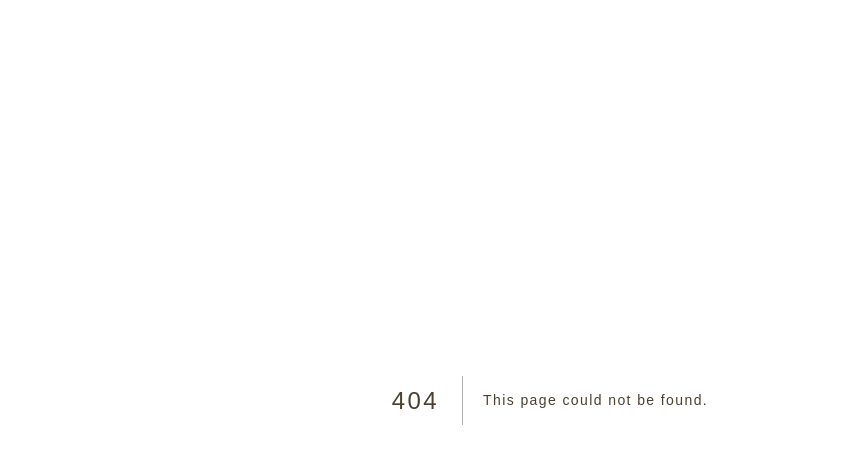
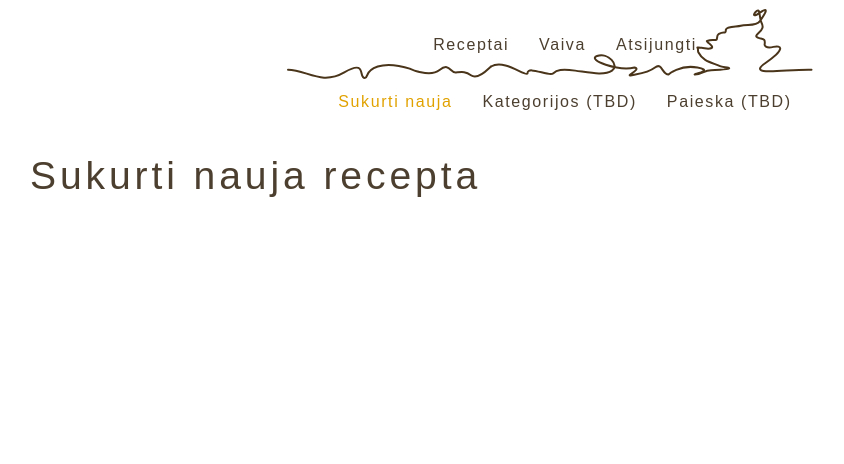
Before and after one commit to vaivabraz/recipes-frontend, a Next.js app: page /createNewRecipe in a window 1280 px wide. Before the commit this address had no page. Shown: the top 464 px of the page, without its empty margins (90-934 px from the left). Built offline with nearby package versions, Linux system fonts and the light colour scheme.

Commit message:
added new recipe page

```diff
--- a/src/components/Layout/SubMenu.tsx
+++ b/src/components/Layout/SubMenu.tsx
@@ -5,7 +5,7 @@ const SubMenu = () => (
   <SubMenuContainer>
     <MenuList>
       <MenuItem>
-        <Link href="/createNew" title="Sukurti nauja"></Link>
+        <Link href="/createNewRecipe" title="Sukurti nauja"></Link>
       </MenuItem>
       <MenuItem>
         <Text>Kategorijos (TBD)</Text>
--- /dev/null
+++ b/src/pages/createNewRecipe.tsx
@@ -0,0 +1,22 @@
+import { Layout } from "../components";
+import styled from "styled-components";
+
+const CreateNewRecipe = () => {
+  return (
+    <Layout>
+      <BodyContainer>
+        <Title>
+          <h1>Sukurti nauja recepta</h1>
+        </Title>
+      </BodyContainer>
+    </Layout>
+  );
+};
+
+const BodyContainer = styled.div``;
+
+export default CreateNewRecipe;
+
+const Title = styled.div`
+  padding: 4rem 3rem;
+`;
```
